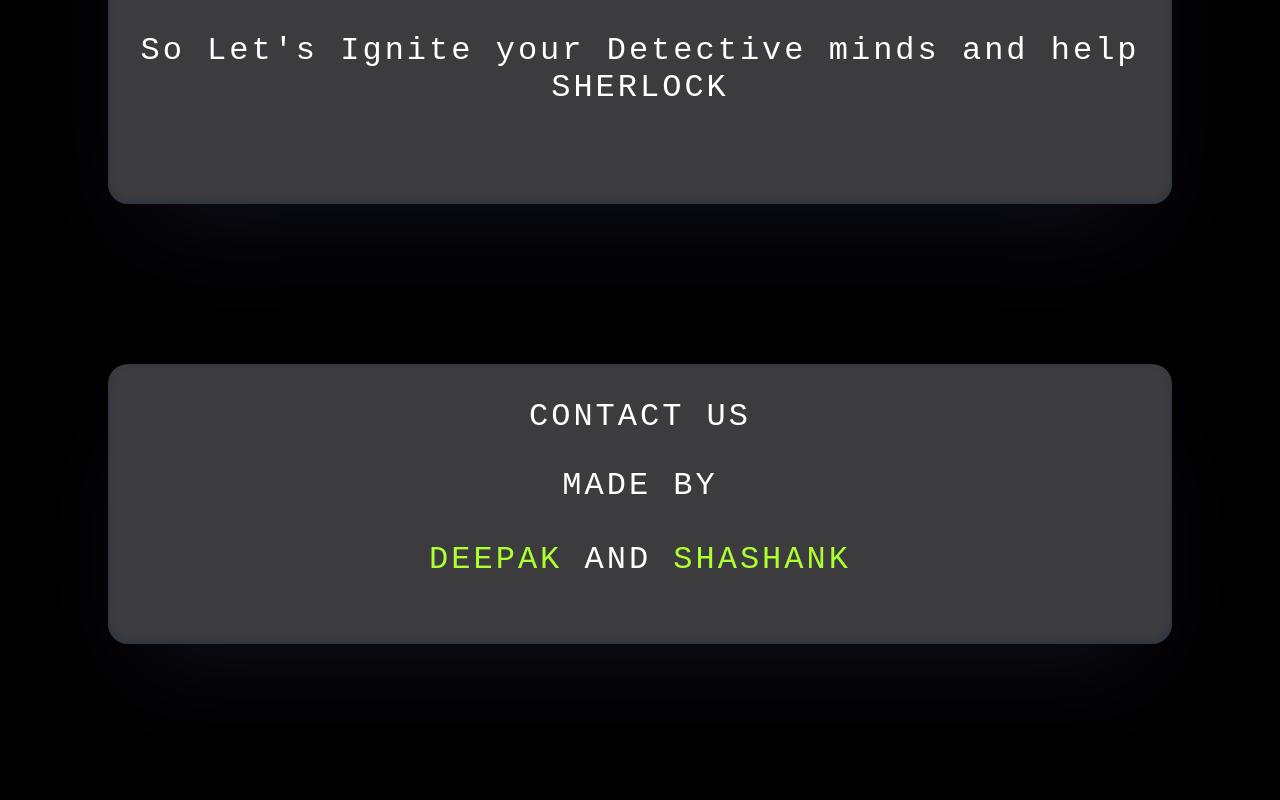
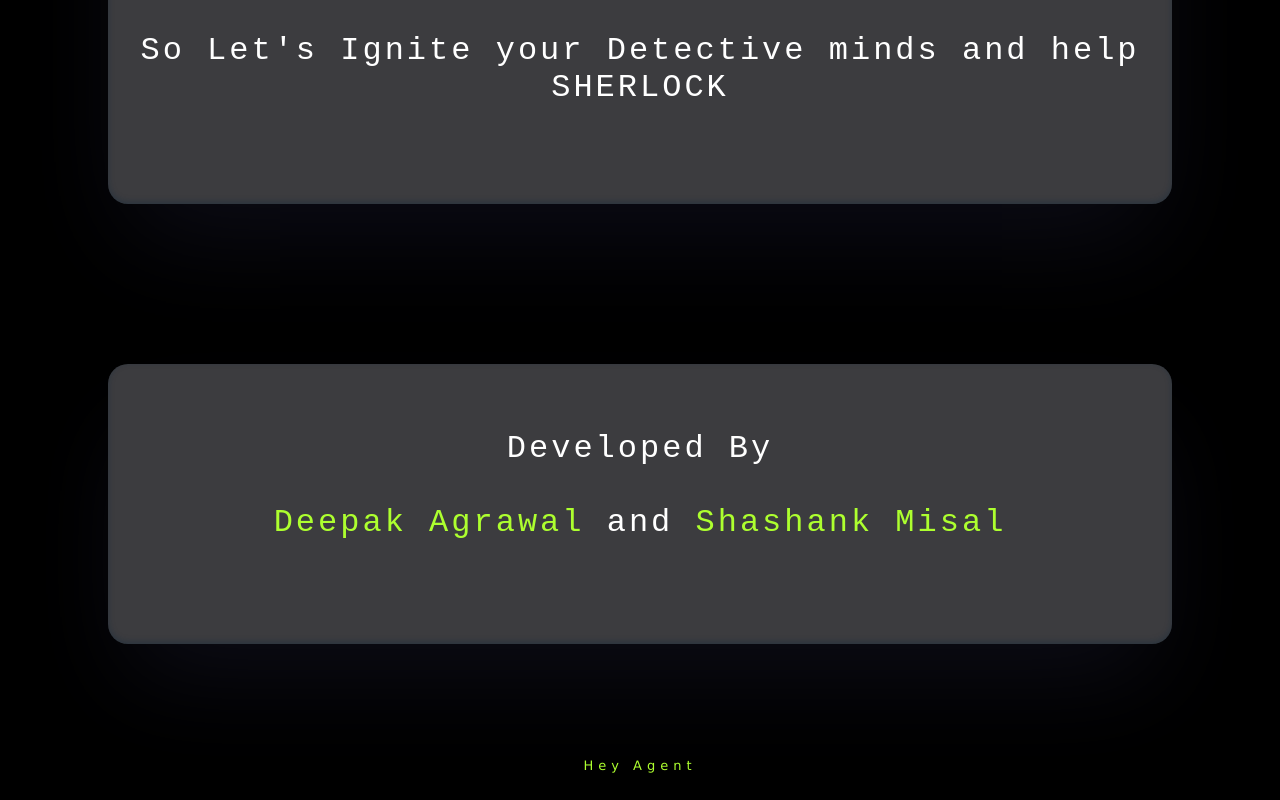
Before and after one commit to DebugAgrawal/221B, a plain HTML site: page index.html in a window 1280 px wide. Shown: the part 1066-1866 px from the top of the page. Before the commit the page ends 1806 px from the top, so only its background shows below. Drawn offline with Linux system fonts and the light colour scheme.

Commit message:
visitors badge adde

```diff
--- a/index.html
+++ b/index.html
@@ -34,12 +34,15 @@
 
 
     <div class="about" id="contactus">
-       <br> CONTACT US<br>
-        <p>MADE BY <br><br> <a href="https://github.com/DebugAgrawal" target="_blank"> <span style="color: greenyellow;">DEEPAK</span></a>  AND  <a target="_blank" href="https://github.com/ShashankMisal"><span style="color: greenyellow;">SHASHANK</span></a> </p><br>
+        <p>Developed By <br><br> <a href="https://github.com/DebugAgrawal" target="_blank"> <span style="color: greenyellow;">Deepak Agrawal</span></a>  and  <a target="_blank" href="https://github.com/ShashankMisal"><span style="color: greenyellow;">Shashank Misal</span></a> </p><br>
+
     </div>
 
-
-    <script>
+    <div class="counter">
+       Hey Agent
+        <script type="text/javascript" src="https://www.freevisitorcounters.com/en/home/counter/773903/t/5"></script>
+    </div>
+     <script>
        document.getElementById('play_btn').onclick = function changeContent() {
             window.location.replace("./main/html/window.html")
         }
--- a/main/css/style.css
+++ b/main/css/style.css
@@ -122,3 +122,15 @@ a{
     text-decoration: none;
     color: white;
 }
+.counter{
+    display: flex;
+    align-items: center;
+    justify-content: center;
+    flex-direction: column;
+    font-family: Verdana, Geneva, Tahoma, sans-serif;
+    font-size: 13px;
+    letter-spacing: 5px;
+    color: greenyellow;
+    margin-bottom: 10px;
+    height:50px;
+}
```
Also changed, not shown: main/html/morse.html (+0 -1 lines).
